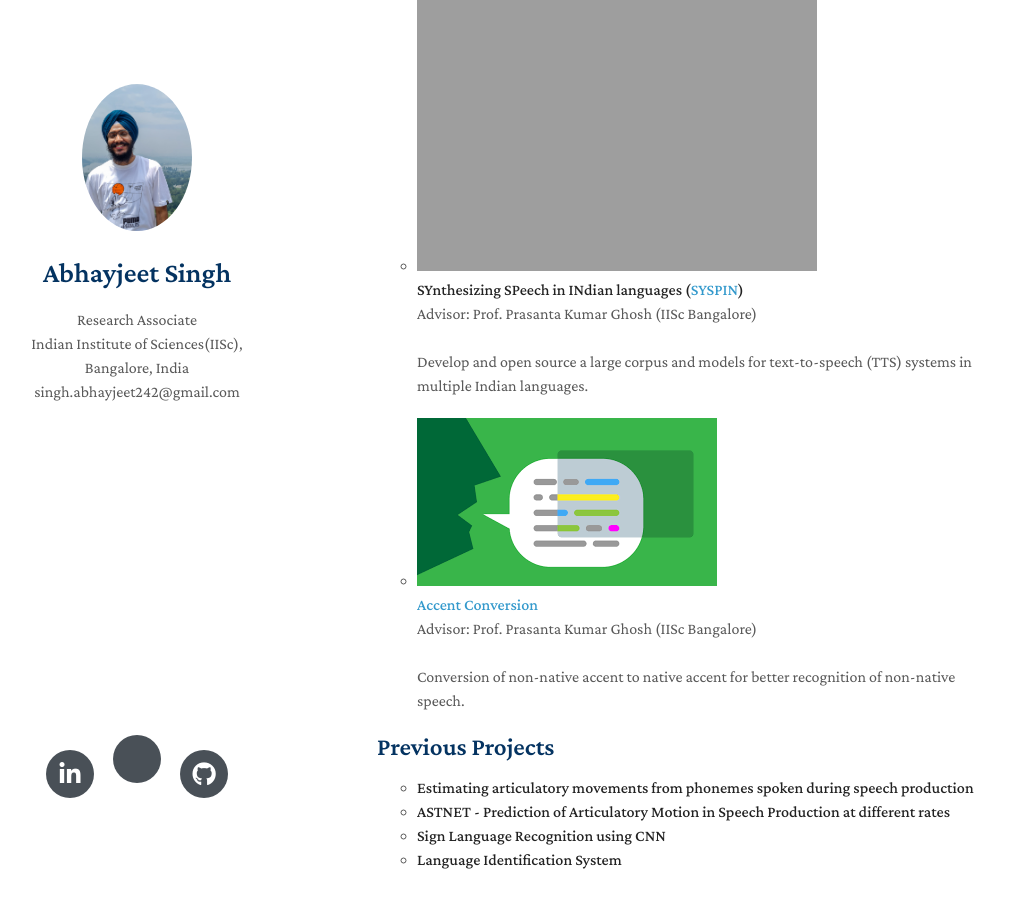
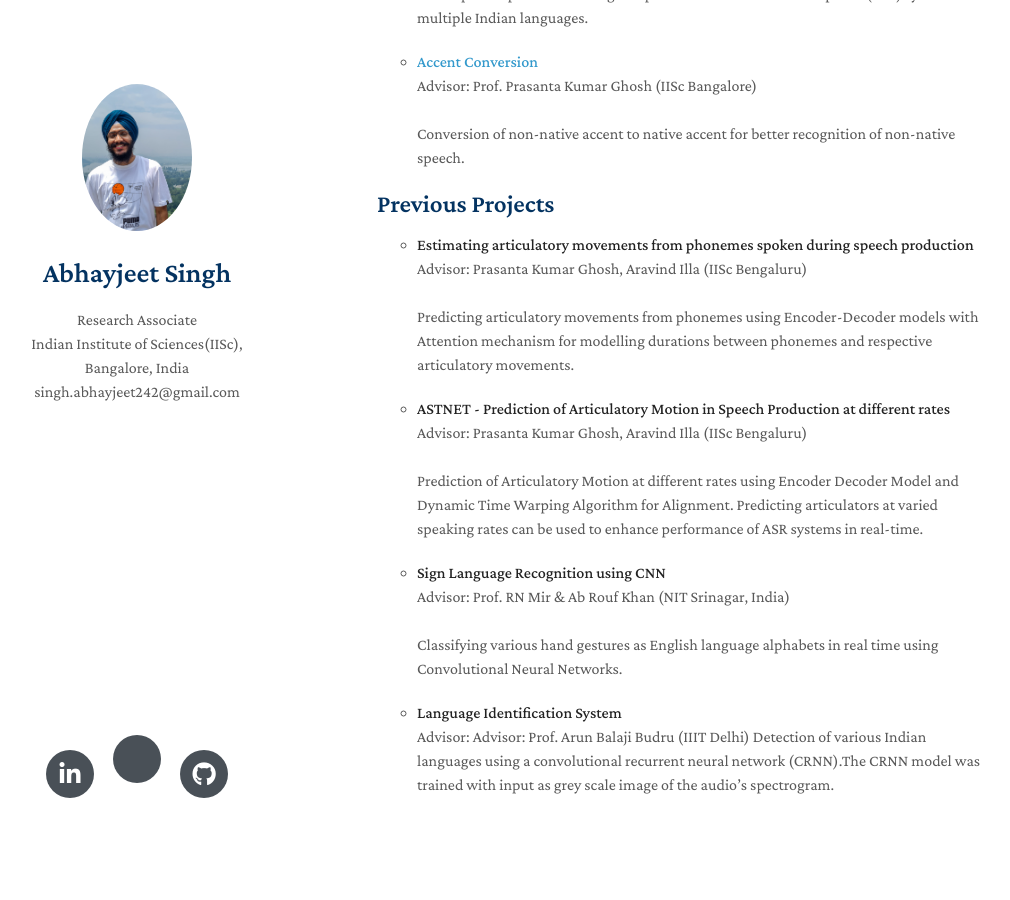
Before and after one commit to Abhay242/Abhay242.github.io, a Jekyll site: the page built from index.md, in a window 1280 px wide and 900 px high, scrolled down 1509 px. Shown: the whole window, without its empty margins (133-1143 px from the left). Built offline with Jekyll 4.4.1, drawn with Linux system fonts in a browser that asks for light colours; nearby versions of some CDN libraries; a style sheet for code colours, icons or effects is not loaded; our own code applies the rules of GitHub Pages for plain Markdown files; after the commit the page ends 2376 px from its top, so only the background shows below that.

Commit message:
Update index.md

```diff
--- a/index.md
+++ b/index.md
@@ -59,29 +59,36 @@ Inquistive towards the field of Machine Learning and its unnumerable real-world
 
 
   ## Current Projects
-  - ![RESPIN ICON](assets/img/respin.png)
-    <br>
-    **REcognizing SPeech in INdian languages ([RESPIN](https://respin.iisc.ac.in/))**
+  - **REcognizing SPeech in INdian languages ([RESPIN](https://respin.iisc.ac.in/))**
     <br>
     Advisor: Prof. Prasanta Kumar Ghosh (IISc Bangalore)
     <br><br>
     Speech recognition in agriculture and finance for the poor is an initiative predominantly to create resources and make them available as a digital public good in the open source domain to spur research and innovation in speech recognition in nine different Indian languages in the area of agriculture and finance.
 
-  - ![SYSPIN ICON](assets/img/syspin.JPG =20x20)<br>
-    **SYnthesizing SPeech in INdian languages ([SYSPIN](https://syspin.iisc.ac.in/))**<br>
+  - **SYnthesizing SPeech in INdian languages ([SYSPIN](https://syspin.iisc.ac.in/))**<br>
     Advisor: Prof. Prasanta Kumar Ghosh (IISc Bangalore)
     <br><br>
     Develop and open source a large corpus and models for text-to-speech (TTS) systems in multiple Indian languages.
 
-  - ![ACCENT ICON](assets/img/accent.png)<br>
-    **[Accent Conversion](https://spire.ee.iisc.ac.in/spire/non_nativeSS.php)**<br>
+  - **[Accent Conversion](https://spire.ee.iisc.ac.in/spire/non_nativeSS.php)**<br>
     Advisor: Prof. Prasanta Kumar Ghosh (IISc Bangalore)
     <br><br>
     Conversion of non-native accent to native accent for better recognition of non-native speech.
 
   ## Previous Projects
 
-  - **Estimating articulatory movements from phonemes spoken during speech production**
-  - **ASTNET - Prediction of Articulatory Motion in Speech Production at different rates**
-  - **Sign Language Recognition using CNN**
-  - **Language Identification System**
+  - **Estimating articulatory movements from phonemes spoken during speech production**<br>
+    Advisor: Prasanta Kumar Ghosh, Aravind Illa (IISc Bengaluru)<br><br>
+    Predicting articulatory movements from phonemes using Encoder-Decoder models with Attention mechanism for modelling durations between phonemes and respective articulatory movements.
+
+  - **ASTNET - Prediction of Articulatory Motion in Speech Production at different rates**<br>
+    Advisor: Prasanta Kumar Ghosh, Aravind Illa (IISc Bengaluru)<br><br>
+    Prediction of Articulatory Motion at different rates using Encoder Decoder Model and Dynamic Time Warping Algorithm for Alignment. Predicting articulators at varied speaking rates can be used to enhance performance of ASR systems in real-time.
+
+  - **Sign Language Recognition using CNN**<br>
+    Advisor: Prof. RN Mir & Ab Rouf Khan (NIT Srinagar, India)<br><br>
+    Classifying various hand gestures as English language alphabets in real time using Convolutional Neural Networks.
+
+  - **Language Identification System**<br>
+    Advisor: Advisor: Prof. Arun Balaji Budru (IIIT Delhi)
+    Detection of various Indian languages using a convolutional recurrent neural network (CRNN).The CRNN model was trained with input as grey scale image of the audio’s spectrogram.
```
